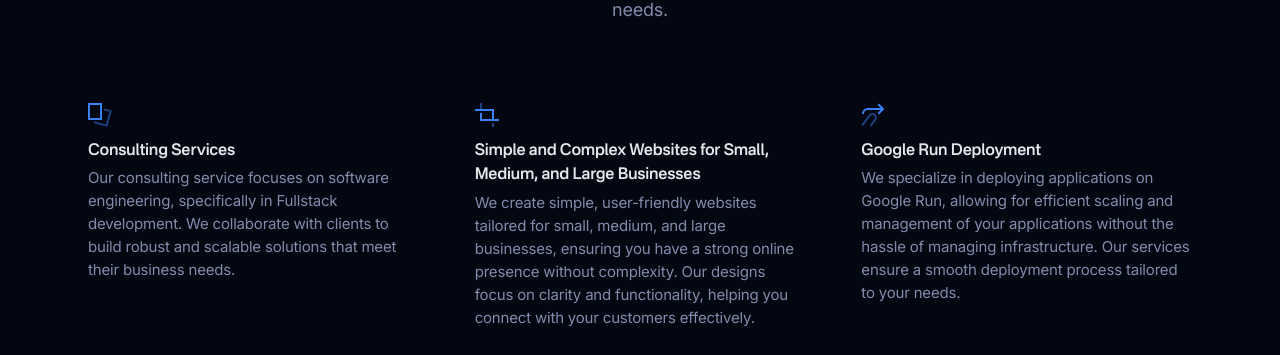
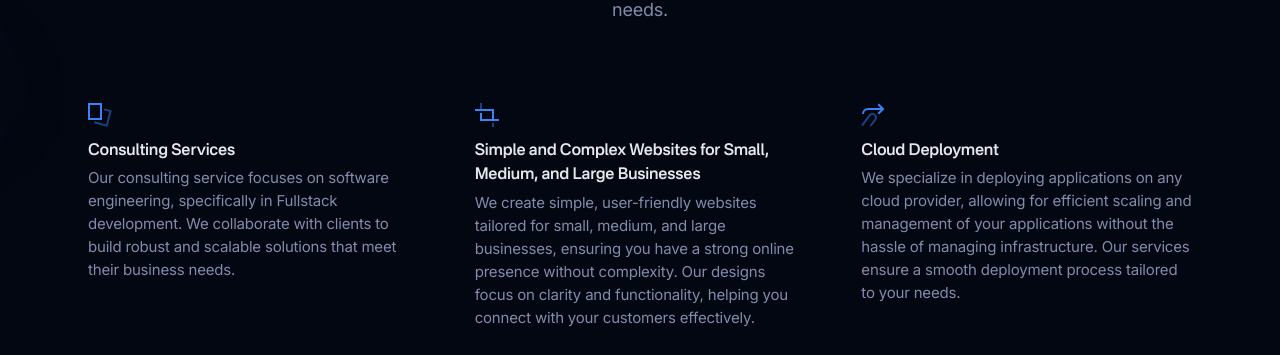
Before and after one commit to Ridvan-bot/pohlmanprotean.se, a Next.js app: page / in a window 1280 px wide. Shown: the part 2098-2453 px from the top of the page. Built offline with nearby package versions, Linux system fonts and the light colour scheme.

Commit message:
feat: update service title and description for cloud deployment

```diff
--- a/components/services.tsx
+++ b/components/services.tsx
@@ -97,9 +97,9 @@
                 ),
               },
               {
-                title: "Google Run Deployment",
+                title: "Cloud Deployment",
                 description:
-                  "We specialize in deploying applications on Google Run, allowing for efficient scaling and management of your applications without the hassle of managing infrastructure. Our services ensure a smooth deployment process tailored to your needs.",
+                  "We specialize in deploying applications on any cloud provider, allowing for efficient scaling and management of your applications without the hassle of managing infrastructure. Our services ensure a smooth deployment process tailored to your needs.",
                 icon: (
                   <svg className="mb-3 fill-blue-500" xmlns="http://www.w3.org/2000/svg" width={24} height={24}>
                     <path d="M23.414 6 18 .586 16.586 2l3 3H7a6 6 0 0 0-6 6h2a4 4 0 0 1 4-4h12.586l-3 3L18 11.414 23.414 6Z" />
```
